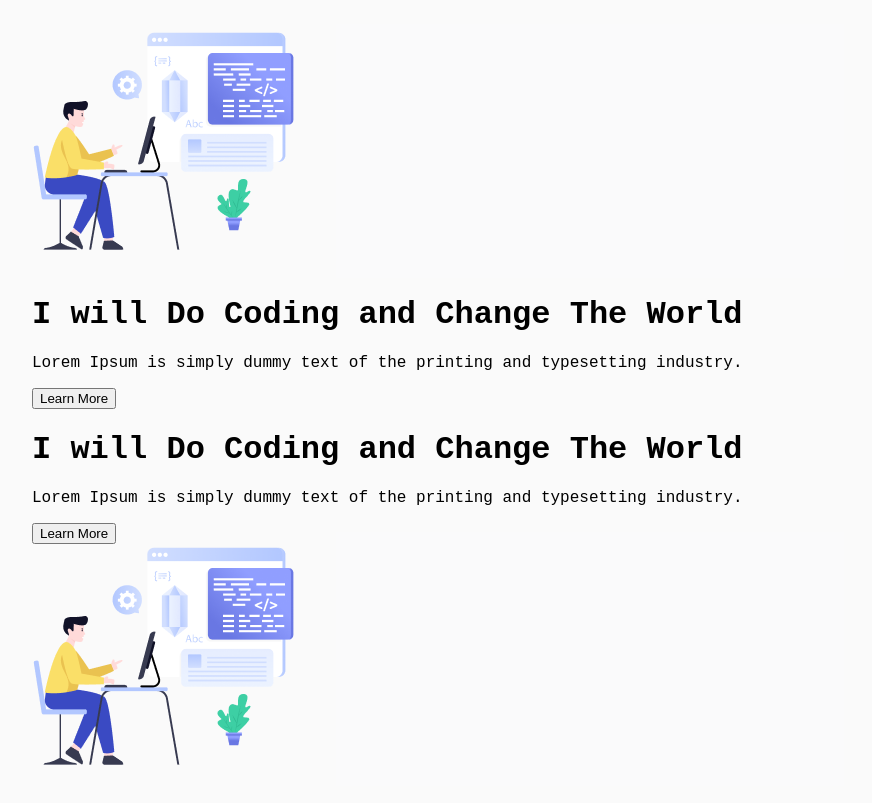
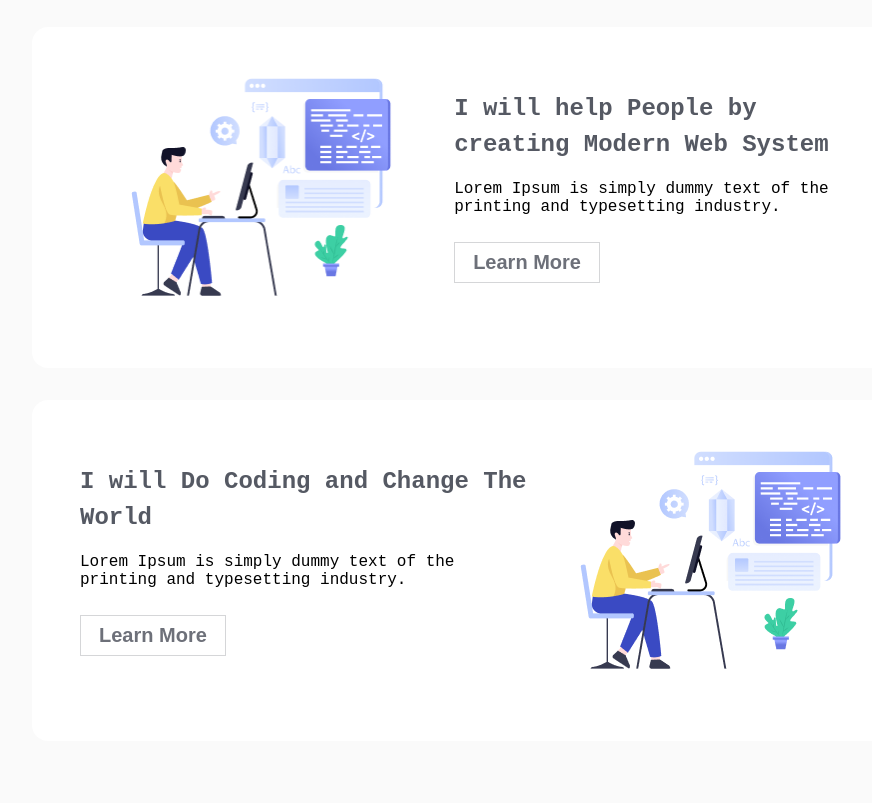
Before and after one commit to ataurwd/Assignment-1, a plain HTML site: page index.html in a window 1280 px wide. Shown: the part 1501-2304 px from the top of the page, without its empty margins (173-1045 px from the left). Drawn offline with Linux system fonts and the light colour scheme; a web font is replaced by a local one.

Commit message:
complete development section

```diff
--- a/css/index.css
+++ b/index.css
@@ -13,9 +13,6 @@ body{
 .menu h1{
     font-size: 28px;
     font-weight: 800;
-    line-height: 33px;
-    letter-spacing: 0%;
-    text-align: left;
 }
 .menu button {
     width: 244px;
@@ -53,7 +50,6 @@ body{
     margin: 24px 0px;
     font-size: 48px;
     font-weight: 800;
-    line-height: 68px;
 }
 
 .header-item p{
@@ -63,7 +59,6 @@ body{
     font-size: 16px;
     font-weight: 400;
     line-height: 26px;
-    letter-spacing: 0%;
 }
 
 .header-item button{
@@ -102,9 +97,9 @@ margin: 74px 100px;
     padding: 20px 150px 30px;
 }
 
-/* first service */
+/* first and second service */
 
-.first{
+.first, .third{
     padding: 48px;
     display: flex;
     background-color: white;
@@ -112,7 +107,7 @@ margin: 74px 100px;
     border-radius: 16px;
     margin-bottom: 32px;
 }
-.first img{
+.first img, .second img{
     position: relative;
     width: 274.17px;
     height: 240px;
@@ -121,10 +116,51 @@ margin: 74px 100px;
     width: 55%;
 }
 
-.first-text h1{
+.first-text h1, .third h1{
     color: rgba(13, 19, 33, 0.7);
     font-size: 24px;
     font-weight: 700;
     line-height: 36px;
     letter-spacing: 0%;
 }
+
+/* second service */
+
+.second{
+    padding: 48px;
+    display: flex;
+    background-color: white;
+    justify-content: space-between;
+    border-radius: 16px;
+    margin-bottom: 32px;
+}
+
+.second img{
+    padding: 0 50px;
+}
+.second h1{
+    color: rgba(13, 19, 33, 0.7);
+    font-size: 24px;
+    font-weight: 700;
+    line-height: 36px;
+    letter-spacing: 0%;
+}
+
+.third p{
+    width: 80%;
+}
+.third{
+    margin-bottom: 0;
+}
+/* dev section btn */
+
+.dev-btn {
+    padding: 8px 18px;
+    font-size: 20px;
+    font-weight: 600;
+    line-height: 23px;
+    color:rgba(13, 19, 33, 0.603);
+    background-color: white;
+    border: 1px solid rgba(13, 19, 33, 0.171);
+    margin-top: 10px;
+}
--- a/html/index.html
+++ b/index.html
@@ -4,7 +4,7 @@
     <meta charset="UTF-8">
     <meta name="viewport" content="width=device-width, initial-scale=1.0">
     <title>Web Development Project</title>
-    <link rel="stylesheet" href="../css/index.css">
+    <link rel="stylesheet" href="./index.css">
 </head>
 <body>
     <!-- navigation section start -->
@@ -16,7 +16,7 @@
         <!-- This is for hero section -->
     <div class="header-main">
         <div class="header-item">
-            <img src="../assets/Group.png" alt="">
+            <img src="./assets/Group.png" alt="">
             <h1>"In the near future, I hope to become a Developer."</h1>
             <p>Aspiring to be a developer, I'm driven by a passion for technology and learning, aiming to create user-friendly, innovative applications that solve real-world problems.</p>
             <button>Contact with me</button>
@@ -30,34 +30,35 @@
             <h1>Why Web Development??</h1>
             <p>Lorem Ipsum is simply dummy text of the printing and typesetting industry. Lorem Ipsum has been the industry's standard dummy text.</p>
         </div>
+        <!-- first section -->
         <div class="first">
             <div class="first-text">
                 <h1>I will Do Coding and Change The World</h1>
                 <p>Lorem Ipsum is simply dummy text of the printing and typesetting industry.</p>
-                <button>Learn More</button>
+                <button class="dev-btn">Learn More</button>
             </div>
             <div>
-                <img src="../assets/Layer_1.png" alt="">
+                <img src="./assets/Group 3.png" alt="">
             </div>
         </div>
         <div class="second">
             <div>
-                <img src="../assets/Layer_1.png" alt="">
+                <img src="./assets/Layer_1.png" alt="">
             </div>
             <div>
-                <h1>I will Do Coding and Change The World</h1>
+                <h1>I will help People by creating Modern Web System</h1>
                 <p>Lorem Ipsum is simply dummy text of the printing and typesetting industry.</p>
-                <button>Learn More</button>
+                <button class="dev-btn">Learn More</button>
             </div>
         </div>
         <div class="third">
             <div>
                 <h1>I will Do Coding and Change The World</h1>
                 <p>Lorem Ipsum is simply dummy text of the printing and typesetting industry.</p>
-                <button>Learn More</button>
+                <button class="dev-btn">Learn More</button>
             </div>
             <div>
-                <img src="../assets/Layer_1.png" alt="">
+                <img src="./assets/Layer_1.png" alt="">
             </div>
         </div>
 
```
